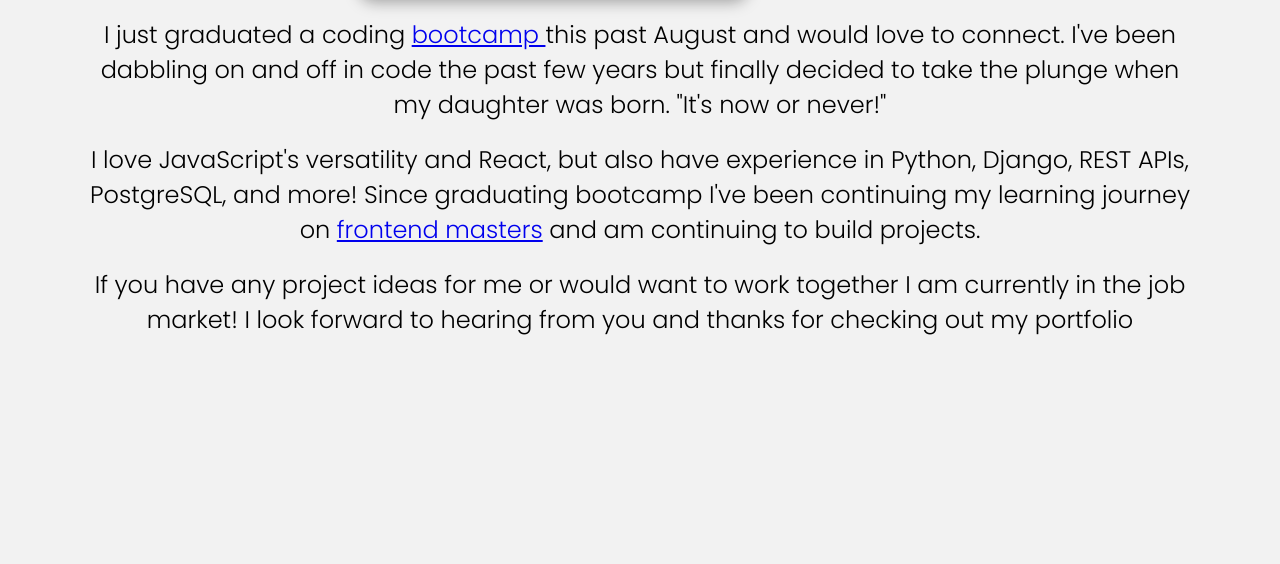
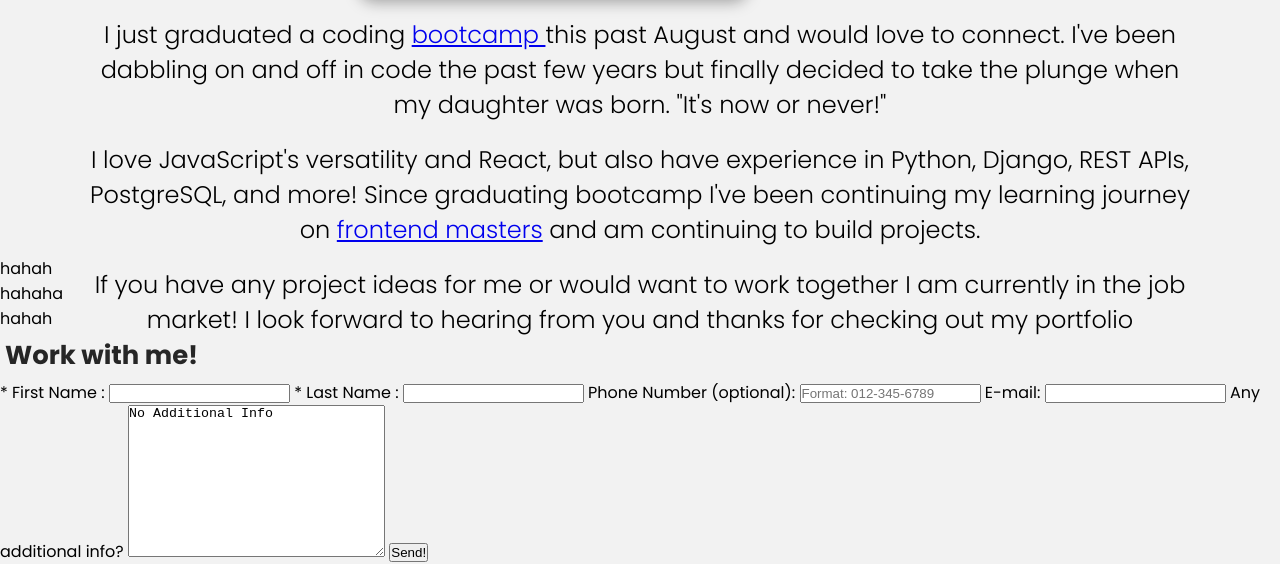
Before and after one commit to DeveloperDadd/portfolio, a plain HTML site: page index.html in a window 1280 px wide. Shown: the part 493-1057 px from the top of the page. Before the commit the page ends 830 px from the top, so only its background shows below. Drawn offline with Linux system fonts and the light colour scheme.

Commit message:
Add basic contact form, need to add CSS. Small HTML bugs fixed

```diff
--- a/index.html
+++ b/index.html
@@ -36,7 +36,7 @@
     <!-- Hero Section -->
 
     <section class="hero" id="about">
-        <h1>< Hi, I'm Clayton Critchfield <br><span class="software-developer">A Software Developer </span>/></h1>
+        <h1>&lt; Hi, I'm Clayton Critchfield <br><span class="software-developer">A Software Developer </span>&gt;</h1>
         <div class="buttonsAndIcons">
             <h2><a href="#">My Resume <i class="fa-solid fa-briefcase" style="color: #f2f2f2;"></i></a></h2>
             <a href="#" target="_blank"><i class="fa-brands fa-linkedin" style="color: #242424;"></i></a>
@@ -52,17 +52,38 @@
     <!-- Tech Stack Icons, want to something here where they are constantly sliding across the screen * STRETCH * -->
 
     <!-- Projects Section -->
-    <section id="projects"
+    <section id="projects">
         <div class="project-one">
-
+hahah
         </div>
         <div class="project-two">
-
+            hahaha
         </div>
         <div class="project-three">
-
+hahah
         </div>
     </section>
+
+
+    <!-- Contact Form -->
+    <section class="contact">
+        <form action="MAILTO:clayton.critchfield@gmail.com">
+            <h3>Work with me!</h3>
+            <label for="firstName"> * First Name :</label>
+            <input type="text" name="firstName" id="firstName" required>
+            <label for="lastName"> * Last Name :</label>
+            <input type="text" name="lastName" id="lastName" required>
+            <label for="phNum">Phone Number (optional):</label>
+            <input type="tel" name="phNum" id="phNum" placeholder="Format: 012-345-6789">
+            <label for="email">E-mail:</label>
+            <input type="email" name="email" id="email" required>
+            <label for="info">Any additional info?</label>
+            <textarea name="info" id="info" cols="30" rows="10">No Additional Info</textarea>
+            <input type="submit" value="Send!">
+        </form>
+    </section>
+
+
 
     <script src="./main.js"></script>
 </body>
```
